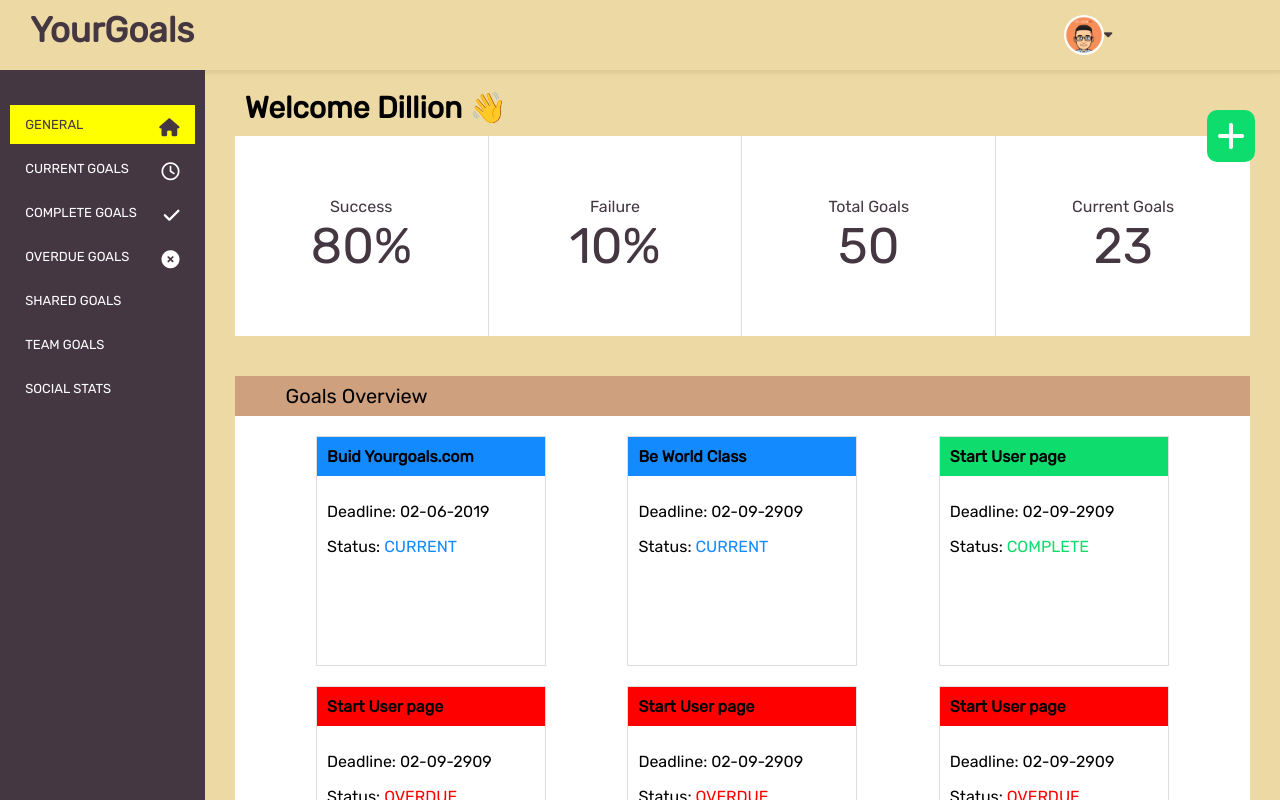
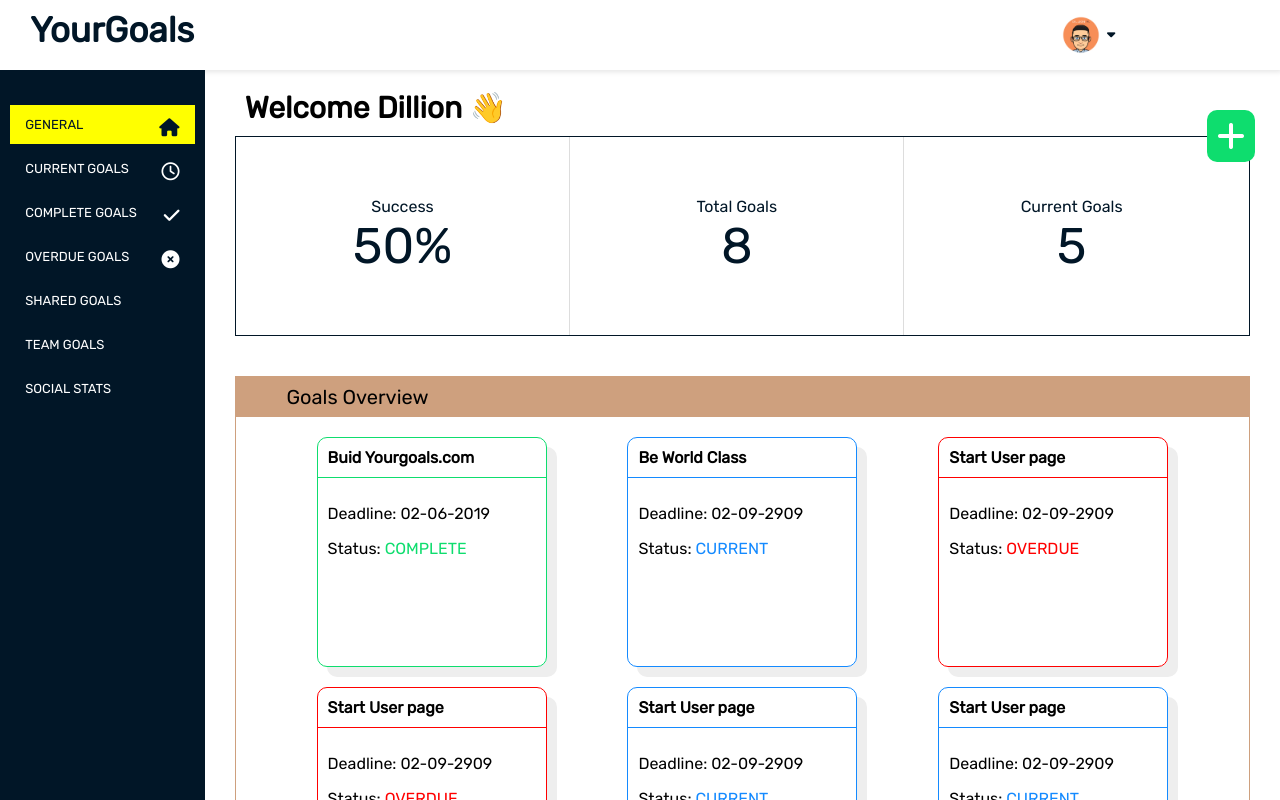
Before and after one commit to dillionmegida/your-goals, a React (Create React App) app in the folder client/: page /user in a window 1280 px wide. Shown: the top 800 px of the page. Built offline with nearby package versions, Linux system fonts and the light colour scheme.

Commit message:
Adjusted Colors and UI

```diff
--- a/client/src/User/Goals/Goals.js
+++ b/client/src/User/Goals/Goals.js
@@ -4,7 +4,7 @@ let AllGoals = [
 		title: 'Buid Yourgoals.com',
 		deadline: '02-06-2019',
 		duration: '10 days',
-		status: 'Current',
+		status: 'Complete',
 		routine: 'Weekly',
 		current: true
 	},
@@ -21,7 +21,7 @@ let AllGoals = [
 		title: 'Start User page',
 		deadline: '02-09-2909',
 		duration: '50 days',
-		status: 'Complete',
+		status: 'Overdue',
 		routine: 'Monthly'
 	},
 	{
@@ -37,7 +37,7 @@ let AllGoals = [
 		title: 'Start User page',
 		deadline: '02-09-2909',
 		duration: '50 days',
-		status: 'Overdue',
+		status: 'Current',
 		routine: 'Monthly'
 	},
 	{
@@ -45,7 +45,7 @@ let AllGoals = [
 		title: 'Start User page',
 		deadline: '02-09-2909',
 		duration: '50 days',
-		status: 'Overdue',
+		status: 'Current',
 		routine: 'Monthly'
 	},
 	{
@@ -53,7 +53,7 @@ let AllGoals = [
 		title: 'Start User page',
 		deadline: '02-09-2909',
 		duration: '50 days',
-		status: 'Overdue',
+		status: 'Current',
 		routine: 'Monthly'
 	},
 	{
@@ -61,9 +61,20 @@ let AllGoals = [
 		title: 'Start User page',
 		deadline: '02-09-2909',
 		duration: '50 days',
-		status: 'Overdue',
+		status: 'Current',
 		routine: 'Monthly'
 	}
 ];
 
-export { AllGoals }
+let CurrentGoals = AllGoals.filter(goal =>
+	goal.status == 'Current'
+);
+
+let CompletedGoals = AllGoals.filter(goal =>
+	goal.status == 'Complete'
+);
+
+let OverdueGoals = AllGoals.filter(goal =>
+	goal.status == 'Overdue'
+);
+export { AllGoals, CurrentGoals, CompletedGoals, OverdueGoals }
--- a/client/src/User/components/Nav/NavLinks.css
+++ b/client/src/User/components/Nav/NavLinks.css
@@ -13,7 +13,7 @@
 
 .Links ul li:nth-child(1) {
 	/* display: none; */
-	--bgcolor: #FFFF00;
+	--bgcolor: yellow;
 	--txtcolor: var(--color1);
 }
 .Links ul li:nth-child(2) {
--- a/client/src/User/components/container/RightColumn/RightColumn.css
+++ b/client/src/User/components/container/RightColumn/RightColumn.css
@@ -1,6 +1,7 @@
 .RightColumn {
 	width: 84vw;
-	background-color: var(--color4);
+	/* background-color: var(--color4); */
+	background-color:  white;
 	min-height: 120vh;
 	margin-left: 16vw;
 	padding: 10px 30px;
--- a/client/src/User/components/container/TopHeader/TopHeader.css
+++ b/client/src/User/components/container/TopHeader/TopHeader.css
@@ -2,7 +2,7 @@
 	height: 70px;
 	position: fixed;
 	top: 0;
-	background-color: var(--color4);
+	background-color: var(--color5);
 	width: 100%;
 	box-shadow: 2px 2px 5px rgba(0,0,0,.1);
 	display: flex;
@@ -12,10 +12,11 @@
 }
 .UserSection {
 	display: flex;
-	width: 70px;
+	width: 80px;
+	display: flex;
+	margin-right: 10%;
+	justify-content: space-evenly;
 	align-items: center;
-	margin-right: 10%;
-	/* justify-content: space-evenly; */
 	cursor: pointer;
 	border: 0;
 	background-color: transparent;
--- a/client/src/User/components/container/TopHeader/TopHeader.js
+++ b/client/src/User/components/container/TopHeader/TopHeader.js
@@ -20,11 +20,23 @@ class TopHeader extends React.Component {
     } ) )
   }
 
+  showDropDown = () => {
+    this.setState({
+      UserDropdown: true
+    })
+  }
+
+  hideDropDown = () => {
+    this.setState({
+      UserDropdown: false
+    })
+  }
+
   render() {
     return (
       <header className='TopHeader'>
         <Logo color='var(--color1)' />
-        <button onClick={this.showDropDown} className='UserSection' title='Click for options' aria-haspopup="true">
+        <button onClick={this.showDropDown} onFocus={this.showDropDown} onBlur={this.hideDropDown} className='UserSection' title='Click for options' aria-haspopup="true">
           <Dp Circle DivHeight='40px' DivWidth='40px' />
           <i className='Caret fa fa-caret-down'></i>
         </button>
--- a/client/src/components/Nav/NavLinks.css
+++ b/client/src/components/Nav/NavLinks.css
@@ -35,7 +35,7 @@
 	padding: 10px 10px;
 	color: var(--color1);
 }
-.TopNav ul li a:hover {
+.TopNav ul li a:hover, .TopNav ul li a:focus {
 	transform: translateY(-5px);
 	color: var(--color2);
 }
--- a/client/src/styles/App.css
+++ b/client/src/styles/App.css
@@ -20,13 +20,15 @@
 }
 .GetStarted a {
   display: block;
-  padding: 10px;
+  padding: 15px;
   margin: 5px;
   border: 2px solid var(--color1);
   border-radius: 10px;
   color: var(--color1);
+  cursor: pointer;
+  font-size: 17px;
 }
-.GetStarted a:hover {
+.GetStarted a:hover, .GetStarted a:focus {
   background-color: var(--color1);
   color: white;
 }
--- a/client/src/styles/User.css
+++ b/client/src/styles/User.css
@@ -13,7 +13,7 @@
 	padding: 10px;
 	cursor: pointer;
 }
-.AddGoal:hover {
+.AddGoal:hover, .AddGoal:focus {
 	animation: CreateAnim 0.5s alternate ease;
 }
 @keyframes CreateAnim {
@@ -37,9 +37,10 @@
 	background-color: white;
 	height: 200px;
 	display: flex;
+	border: 1px solid var(--color1);
 }
 .Statistics div {
-	width: 25%;
+	width: 33%;
 	padding: 20px;
 	display: flex;
 	justify-content: center;
@@ -66,6 +67,7 @@
 	background-color: white;
 	padding: 0 0 50px;
 	/* overflow-y: auto; */
+	border:  1px solid var(--color3);
 }
 .Overview .title {
 	display: flex;
@@ -85,8 +87,13 @@
 .GoalContainer {
 	width: 230px;
 	height: 230px;
-	border: 1px solid #ddd;
+	/* The border color is handled with the state */
+	border-radius: 10px;
 	margin: 10px 10px;
+	box-shadow: 10px 10px 0 #eee;
+}
+.GoalContainer:hover, .GoalContainer:active {
+	box-shadow: 0 0 0 #eee;
 }
 .GoalTitle {
 	font-weight: bold;
--- a/client/src/styles/index.css
+++ b/client/src/styles/index.css
@@ -3,13 +3,22 @@ html {
 	scroll-behavior: smooth;
 }
 
-:root {
+/* :root {
   --color1: #443742;
   --color2: #846C5B;
   --color3: #CEA07E;
   --color4: #EDD9A3;
   --color5: #E2E8C0;
+  --color6: rgb(14, 221, 110); */
+
+  :root {
+  --color1: #011627;
+  --color2: #00b894;
+  --color3: #CEA07E;
+  --color4: #EDD9A3;
+  --color5: white;
   --color6: rgb(14, 221, 110);
+
 
   --currentColor: #148aff;
   --completeColor: var(--color6);
--- a/client/src/views/User.js
+++ b/client/src/views/User.js
@@ -8,7 +8,7 @@ import '../styles/User.css';
 // import CurrentGoals from '../components/Users/Goals/Categories/CurrentGoals';
 // import CompletedGoals from '../components/Users/Goals/Categories/CompletedGoals';
 // import IncompletedGoals from '../components/Users/Goals/Categories/IncompletedGoals.js';
-import { AllGoals } from '../User/Goals/Goals';
+import { AllGoals, CurrentGoals, CompletedGoals, OverdueGoals } from '../User/Goals/Goals';
 
 //For Modal
 // import Modal from '../components/Common/Modal/Modal';
@@ -74,19 +74,21 @@ class User extends Component {
         <section className='Statistics'>
           <div>
             <p className='tag'>Success</p>
-            <p className='value'>80%</p>
-          </div>
-          <div>
-            <p className='tag'>Failure</p>
-            <p className='value'>10%</p>
+            <p className='value'>
+              {CompletedGoals.length === 0 ? '0%' : OverdueGoals.length === 0 ? '100%' : (CompletedGoals.length / OverdueGoals.length) * 100 + '%'}
+            </p>
           </div>
           <div>
             <p className='tag'>Total Goals</p>
-            <p className='value'>50</p>
+            <p className='value'>
+              {AllGoals.length}
+            </p>
           </div>
           <div>
             <p className='tag'>Current Goals</p>
-            <p className='value'>23</p>
+            <p className='value'>
+              {CurrentGoals.length}
+            </p>
           </div>
         </section>
         <section className='Overview'>
@@ -101,8 +103,8 @@ class User extends Component {
                   goal.status === 'Current' ? bgColor = 'currentColor' :
                     goal.status === 'Overdue' ? bgColor = 'overdueColor' : bgColor = null;
                 return (
-                  <div className='GoalContainer' key={goal.key}>
-                    <p style={{ backgroundColor: `var(--${bgColor})` }} className='GoalTitle'>{goal.title}</p>
+                  <div style={{border: `1px solid var(--${bgColor})`}} className='GoalContainer' key={goal.key}>
+                    <p style={{borderBottom: `1px solid var(--${bgColor})`}} className='GoalTitle'>{goal.title}</p>
                     <section className='GoalContents'>
                       <p>Deadline: {goal.deadline}</p>
                       <p>Status: <span style={{ color: `var(--${bgColor})` }}>{goal.status.toUpperCase()}</span></p>
```
